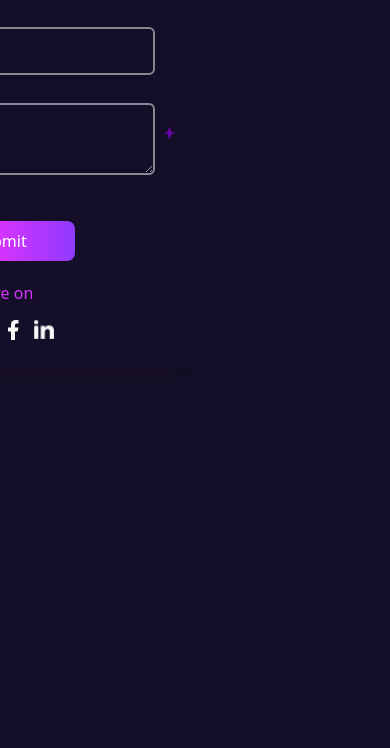
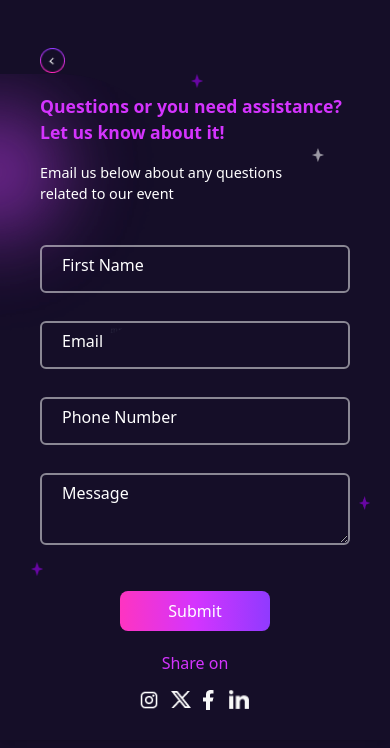
Before and after one commit to Alfred-Emmanuel/getLinked_Challenge, a Next.js app in the folder coding_challenge/: page /contact in a window 390 px wide. Shown: the top 748 px of the page. Built offline with nearby package versions, Linux system fonts and the light colour scheme.

Commit message:
broke something

```diff
--- a/coding_challenge/app/contact/page.jsx
+++ b/coding_challenge/app/contact/page.jsx
@@ -7,7 +7,7 @@ import { Fade } from "react-awesome-reveal";
 
 const Contact = () => {
   return (
-    <main className="md:w-[80%] lg md:absolute top-1/2 left-1/2 transform -translate-x-1/2 -translate-y-1/2 lg:w-full">
+    <main className="md:w-[80%] md:absolute md:top-1/2 md:left-1/2 md:transform md:-translate-x-1/2 md:-translate-y-1/2 lg:w-full">
       <div className="lg:flex gap-[5%] lg:pt-10 lg:mx-[11%] relative">
         <Image
           src="/Purple-Lens-Flare-PNG.png"
--- a/coding_challenge/app/register/page.jsx
+++ b/coding_challenge/app/register/page.jsx
@@ -11,7 +11,7 @@ async function Register() {
   const categories = await categoriesData;
 
   return (
-    <main className="md:w-[80%] lg md:absolute top-1/2 left-1/2 transform -translate-x-1/2 -translate-y-1/2 lg:w-full">
+    <main className="md:w-[80%] md:absolute md:top-1/2 md:left-1/2 md:transform md:-translate-x-1/2 md:-translate-y-1/2 lg:w-full">
       <div className="lg:flex lg:items-center gap-[2%] lg:mx-[11%] relative">
         <Image
           src="/Purple-Lens-Flare-PNG.png"
```
